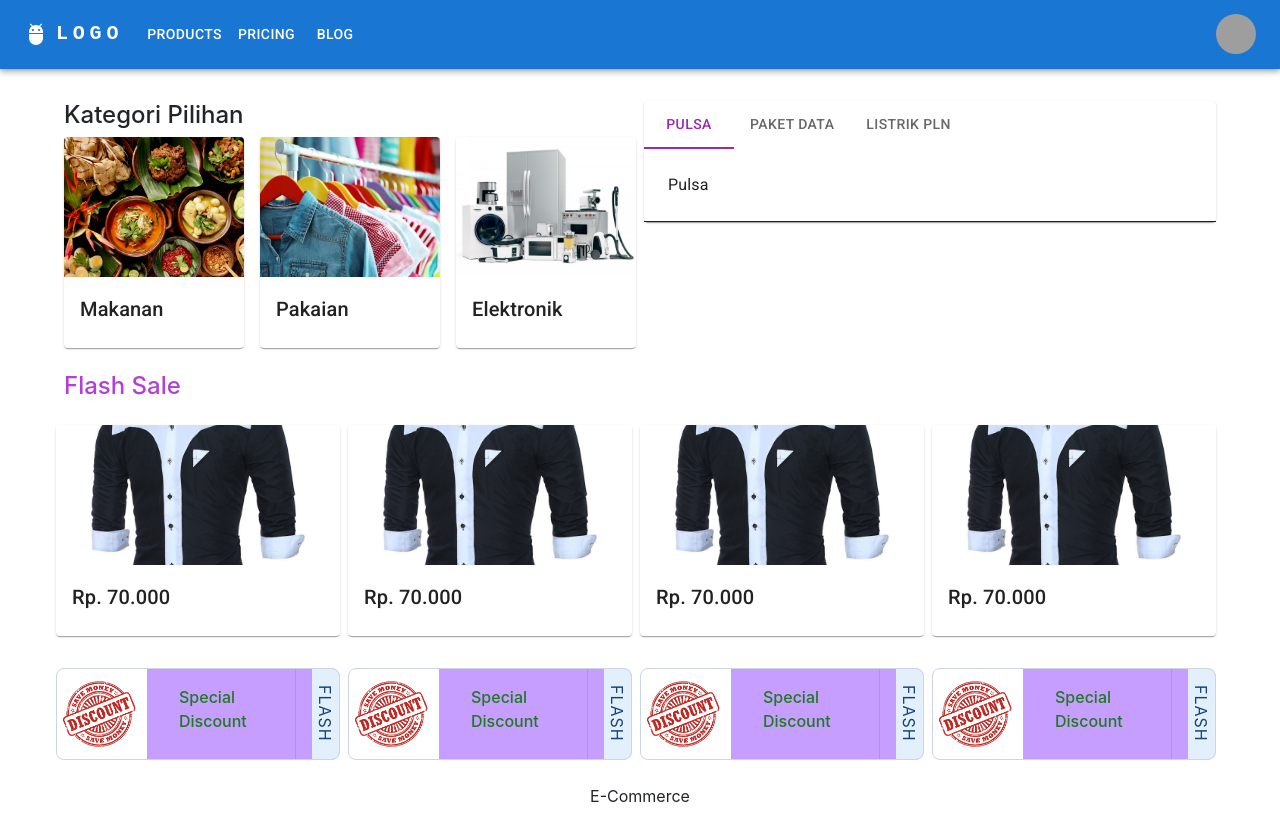
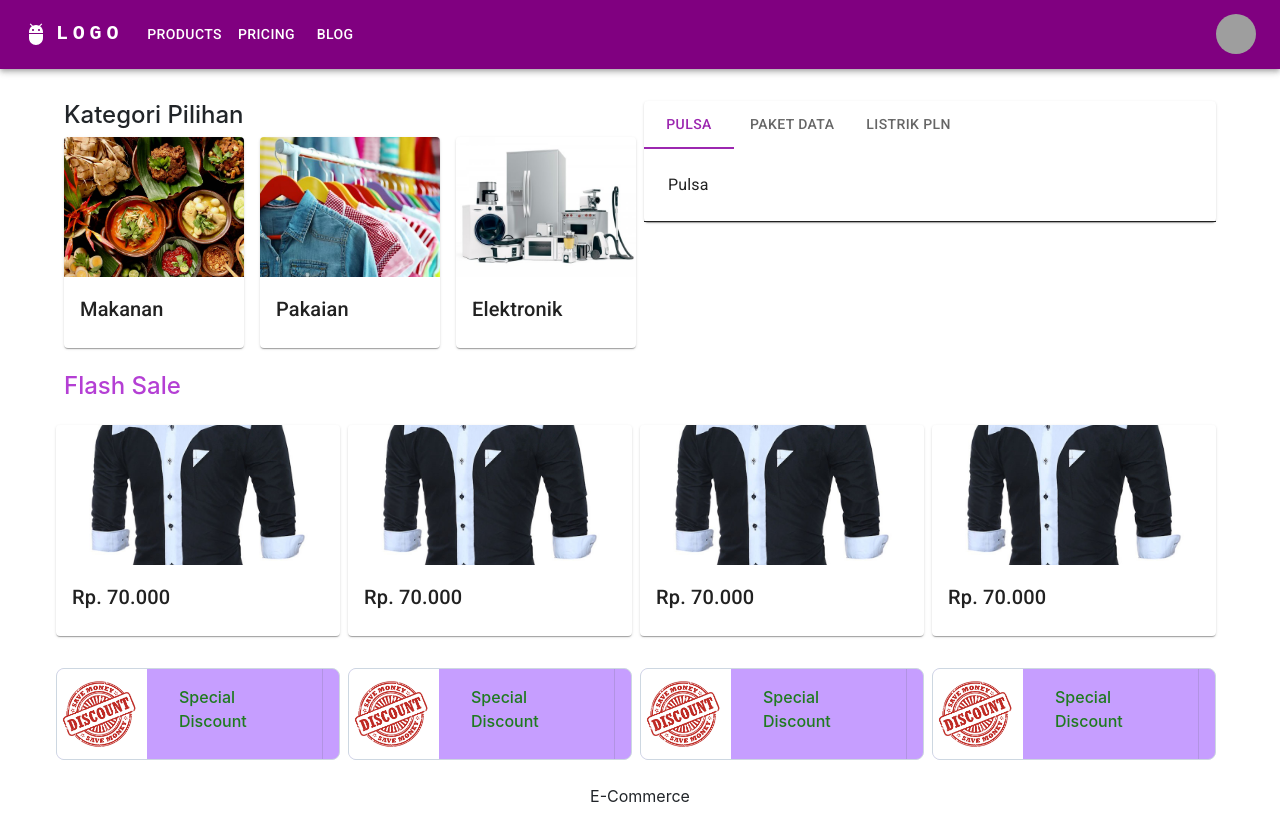
Before and after one commit to fazrithe/e-commerce-frontend, a Next.js app: page / in a window 1280 px wide. Built offline with nearby package versions, Linux system fonts and the light colour scheme; grey boxes are pictures that could not be loaded.

Commit message:
update card

```diff
--- a/components/home/dashboard/cardHome.tsx
+++ b/components/home/dashboard/cardHome.tsx
@@ -43,21 +43,6 @@
                     </Typography>
                 </CardContent>
                 <Divider />
-                <CardOverflow
-                    variant="soft"
-                    color="primary"
-                    sx={{
-                    px: 0.2,
-                    writingMode: 'vertical-rl',
-                    textAlign: 'center',
-                    fontSize: 'xs2',
-                    fontWeight: 'xl2',
-                    letterSpacing: '1px',
-                    textTransform: 'uppercase',
-                    }}
-                >
-                    Flash
-                </CardOverflow>
 
             </Card>
         </Grid>
@@ -82,21 +67,6 @@
                     </Typography>
                 </CardContent>
                 <Divider />
-                <CardOverflow
-                    variant="soft"
-                    color="primary"
-                    sx={{
-                    px: 0.2,
-                    writingMode: 'vertical-rl',
-                    textAlign: 'center',
-                    fontSize: 'xs2',
-                    fontWeight: 'xl2',
-                    letterSpacing: '1px',
-                    textTransform: 'uppercase',
-                    }}
-                >
-                    Flash
-                </CardOverflow>
 
             </Card>
         </Grid>
@@ -121,21 +91,6 @@
                     </Typography>
                 </CardContent>
                 <Divider />
-                <CardOverflow
-                    variant="soft"
-                    color="primary"
-                    sx={{
-                    px: 0.2,
-                    writingMode: 'vertical-rl',
-                    textAlign: 'center',
-                    fontSize: 'xs2',
-                    fontWeight: 'xl2',
-                    letterSpacing: '1px',
-                    textTransform: 'uppercase',
-                    }}
-                >
-                    Flash
-                </CardOverflow>
 
             </Card>
         </Grid>
@@ -160,21 +115,6 @@
                     </Typography>
                 </CardContent>
                 <Divider />
-                <CardOverflow
-                    variant="soft"
-                    color="primary"
-                    sx={{
-                    px: 0.2,
-                    writingMode: 'vertical-rl',
-                    textAlign: 'center',
-                    fontSize: 'xs2',
-                    fontWeight: 'xl2',
-                    letterSpacing: '1px',
-                    textTransform: 'uppercase',
-                    }}
-                >
-                    Flash
-                </CardOverflow>
 
             </Card>
         </Grid>
--- a/components/home/navbar.tsx
+++ b/components/home/navbar.tsx
@@ -16,13 +16,7 @@
 
 const pages = ['Products', 'Pricing', 'Blog'];
 const settings = ['Profile', 'Account', 'Dashboard', 'Logout'];
-const theme = createTheme({
-    palette: {
-      primary: {
-        main: '#b43fd4',
-      }
-    },
-  });
+
 const Navbar = () => {
   const [anchorElNav, setAnchorElNav] = React.useState<null | HTMLElement>(null);
   const [anchorElUser, setAnchorElUser] = React.useState<null | HTMLElement>(null);
@@ -43,7 +37,7 @@
   };
 
   return (
-    <AppBar position="static">
+    <AppBar position="static" sx={{ bgcolor: "purple" }}>
       <Container maxWidth="xl">
         <Toolbar disableGutters>
           <AdbIcon sx={{ display: { xs: 'none', md: 'flex' }, mr: 1 }} />
--- a/styles/globals.css
+++ b/styles/globals.css
@@ -93,6 +93,10 @@
   text-decoration: none;
 }
 
+.navbar {
+  background-color: "dark";
+}
+
 @media (prefers-color-scheme: dark) {
   html {
     color-scheme: dark;
--- a/tsconfig.json
+++ b/tsconfig.json
@@ -19,6 +19,6 @@
       "@/*": ["./*"]
     }
   },
-  "include": ["next-env.d.ts", "**/*.ts", "**/*.tsx"],
+  "include": ["next-env.d.ts", "**/*.ts", "**/*.tsx", "components/home/dashboard/flashSale.jsx"],
   "exclude": ["node_modules"]
 }
```
